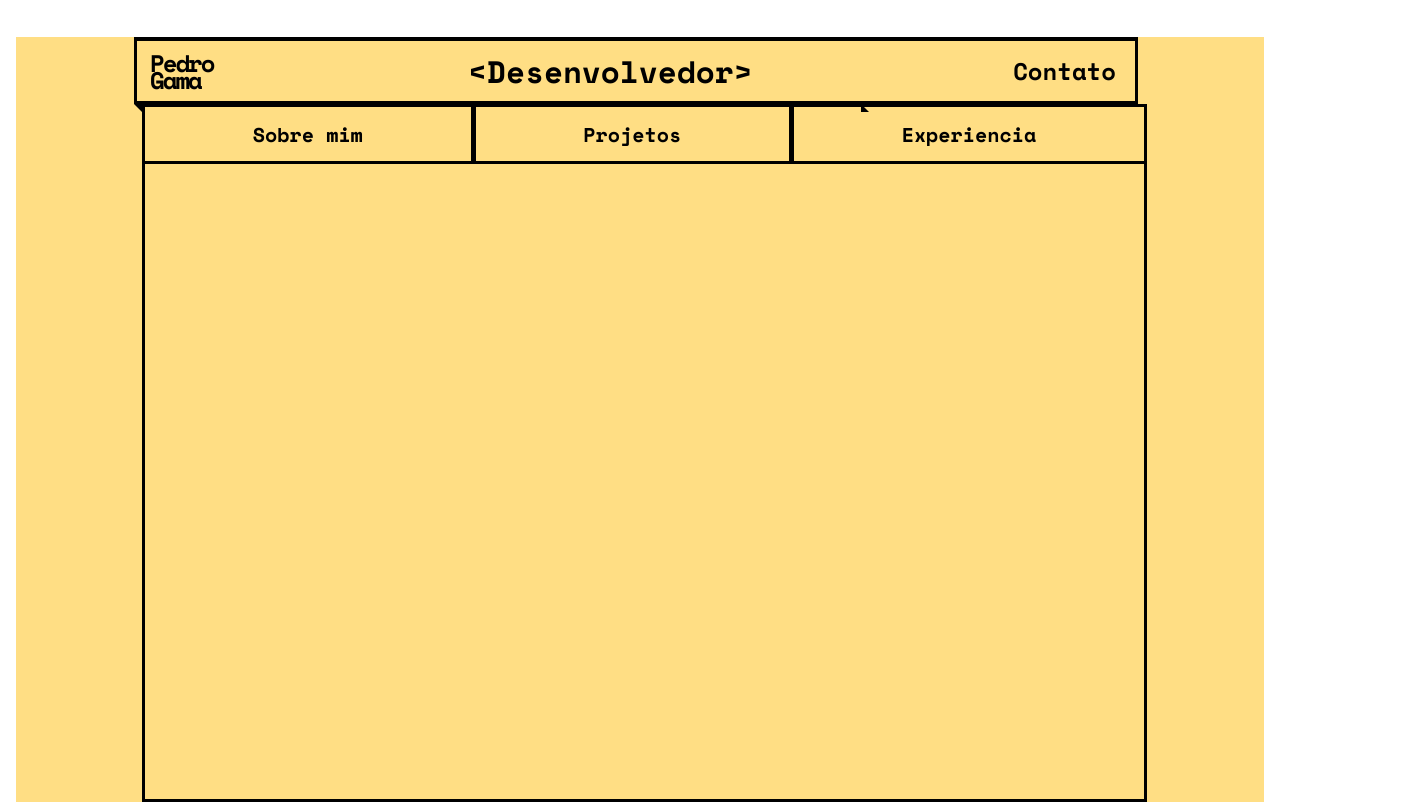
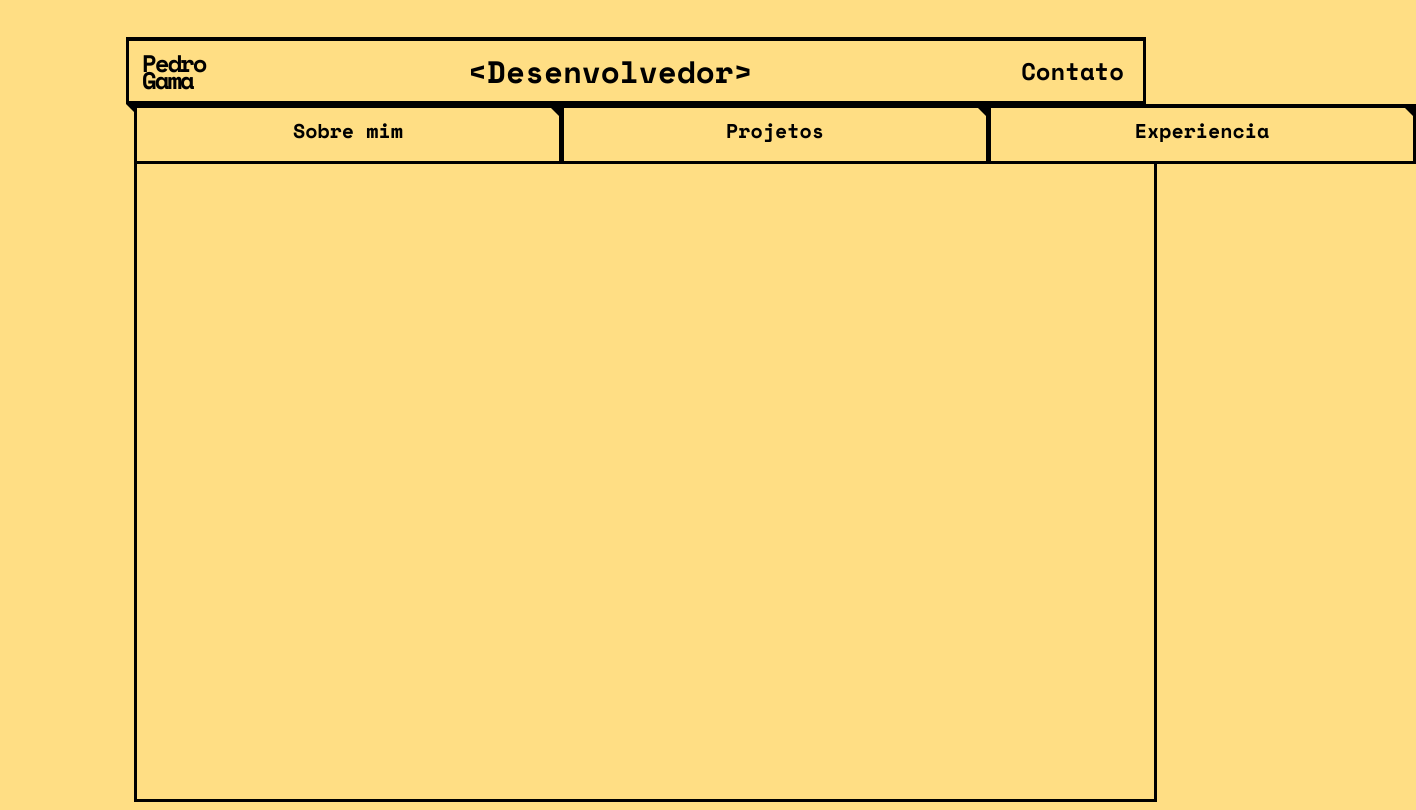
Before and after one commit to gama33/curriculo, an Angular app: page / in a window 1280 px wide. Shown: the whole page, 1416 px wide, since content can reach past the window. Built offline with nearby package versions, Linux system fonts and the light colour scheme.

Commit message:
botoes e navbar
ajustado estilo de navbar e dos botoes

```diff
--- a/src/app/app.html
+++ b/src/app/app.html
@@ -1,37 +1,36 @@
-<head>
-  <style>
-    @import url('https://fonts.googleapis.com/css2?family=Space+Mono:wght@400;700&display=swap');
-  </style>
-</head>
-
-<body class="body space-mono-bold">
-
 <div class="navbar">
-
   <div class="nome">
     <h3 class="pedro">Pedro</h3>
     <h3 class="gama">Gama</h3>
   </div>
-
   <h2 class="titulo">&lt;Desenvolvedor&gt;</h2>
-
   <button class="contato">Contato</button>
-
 </div>
 
 <div class="triangulo-container">
   <div class="triangulo-esquerdo"></div>
-    <div class="triangulo-direito"></div>
 </div>
 
 <div class="botoes-container">
-    <button class="sobre-mim-botao">Sobre mim</button>
-    <button class="projetos-botao">Projetos</button>
-    <button class="experiencia-botao">Experiencia</button>
+
+  <button class="sobre-mim-botao">
+      <div class="triangulo-direito"></div>
+    Sobre mim
+  </button>
+
+  <button class="projetos-botao">
+      <div class="triangulo-direito"></div>
+    Projetos
+  </button>
+
+  <button class="experiencia-botao">
+      <div class="triangulo-direito"></div>
+    Experiencia
+  </button>
+
 </div>
 
 <div class="content"></div>
-</body>
 
 
 <router-outlet />
--- a/src/app/app.scss
+++ b/src/app/app.scss
@@ -1,3 +1,9 @@
+@import url('https://fonts.googleapis.com/css2?family=Space+Mono:wght@400;700&display=swap');
+
+html, body {
+  background-color: #FFDE84;
+}
+
 // fontes
 .space-mono-regular {
   font-family: "Space Mono", monospace;
@@ -10,6 +16,11 @@
   font-weight: 700;
   font-style: normal;
 }
+
+* {
+  font-family: "Space Mono", monospace;
+}
+
 
 // containers
 .body {
@@ -40,7 +51,7 @@
   border: solid black;
   border-top-width: 0px;
   padding: 0 13px;
-  margin: 0px 117px 0px 126px;
+  margin: 0px 115px 0px 126px;
   height: 635px;
 }
 
@@ -56,6 +67,8 @@
   display: flex;
   margin-left: 118px;
 }
+
+
 
 //classes
 .pedro {
@@ -75,6 +88,7 @@
 .titulo {
   order: 2;
   font-size: 31px;
+  flex-shrink: 1;
 }
 
 //botoes
@@ -91,8 +105,11 @@
   text-decoration: underline;
 }
 
+
+
 .sobre-mim-botao {
   border: solid black;
+  border-top-width: 4px;
   flex-grow: 1;
   background-color: transparent;
   font-size: 20px;
@@ -109,10 +126,15 @@
 .sobre-mim-botao:focus {
   text-decoration: underline;
   border-bottom-width: 0px;
+  border-top-width: 2px;
+  .triangulo-direito {
+    opacity: 0%;
+  }
 }
 
 .projetos-botao {
   border: solid black;
+  border-top-width: 4px;
   flex-grow: 1;
   background-color: transparent;
   font-size: 20px;
@@ -129,10 +151,15 @@
 .projetos-botao:focus {
   text-decoration: underline;
   border-bottom-width: 0px;
+  border-top-width: 2px;
+  .triangulo-direito {
+    opacity: 0%;
+  }
 }
 
 .experiencia-botao {
   border: solid black;
+  border-top-width: 4px;
   flex-grow: 1;
   background-color: transparent;
   font-size: 20px;
@@ -149,8 +176,13 @@
 .experiencia-botao:focus {
   text-decoration: underline;
   border-bottom-width: 0px;
+  border-top-width: 2px;
+  .triangulo-direito {
+    opacity: 0%;
+  }
 }
 
+//formas
 .triangulo-esquerdo {
   width: 8px;
   aspect-ratio: 1;
@@ -158,11 +190,14 @@
   background-color: black;
   order: 1;
 }
+
 .triangulo-direito {
-  width: 8px;
-  aspect-ratio: 1;
-  clip-path: polygon(0 100%,0 0,100% 100%);
-  background-color: black;
-  margin-left: 719px;
-  order: 2;
+  margin-top: -16px;
+  width: 0px;
+  height: 0px;
+  border-style: solid;
+  border-width: 0 8px 8px 0;
+  border-color: transparent #000 transparent transparent;
+  transform: rotate(0deg);
+  margin-left: 414px;
 }
--- a/src/app/app.ts
+++ b/src/app/app.ts
@@ -1,9 +1,11 @@
 import { Component, signal } from '@angular/core';
+import { CommonModule } from '@angular/common';
 import { RouterOutlet } from '@angular/router';
 
 @Component({
   selector: 'app-root',
-  imports: [RouterOutlet],
+  standalone: true,
+  imports: [RouterOutlet, CommonModule],
   templateUrl: './app.html',
   styleUrl: './app.scss'
 })
--- a/src/styles.scss
+++ b/src/styles.scss
@@ -1 +1,4 @@
+html, body {
+	background-color: #FFDE84;
+}
 /* You can add global styles to this file, and also import other style files */
```
Lines whose indentation alone changed are shown as unchanged.
